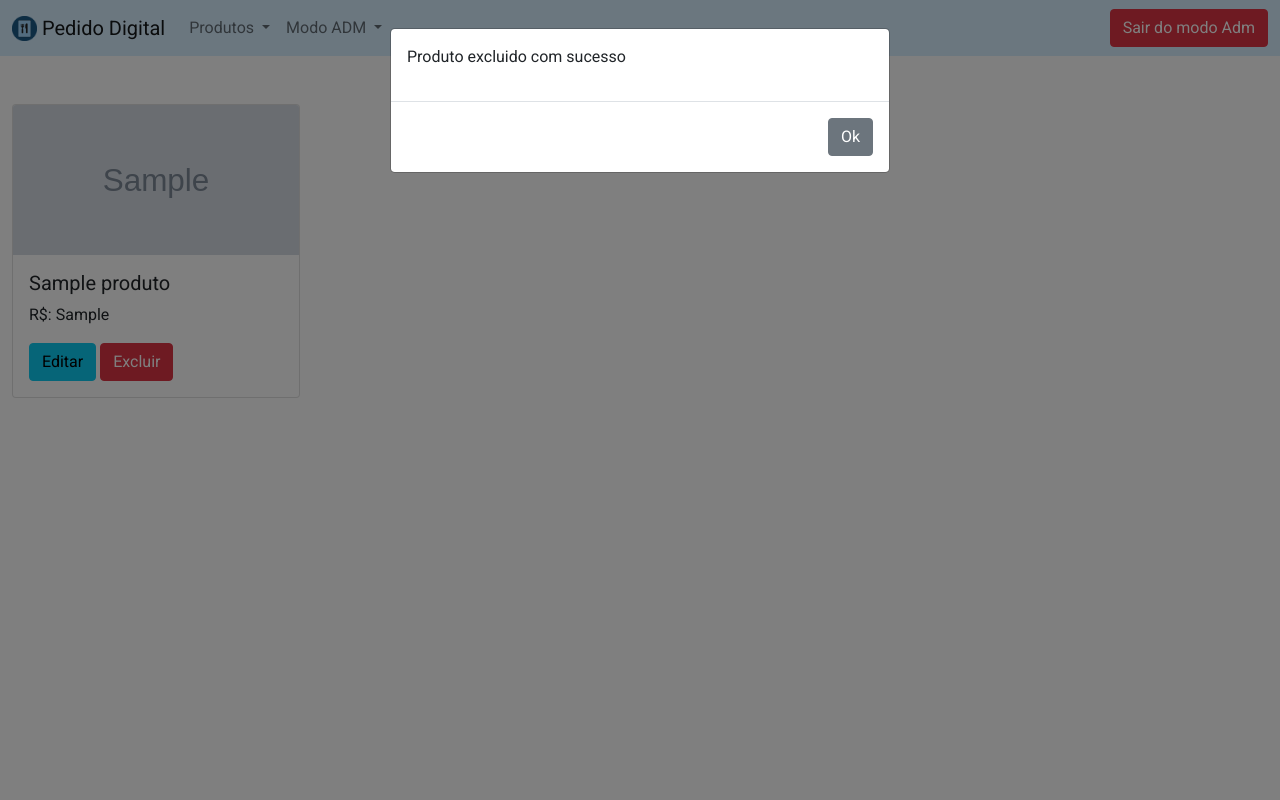
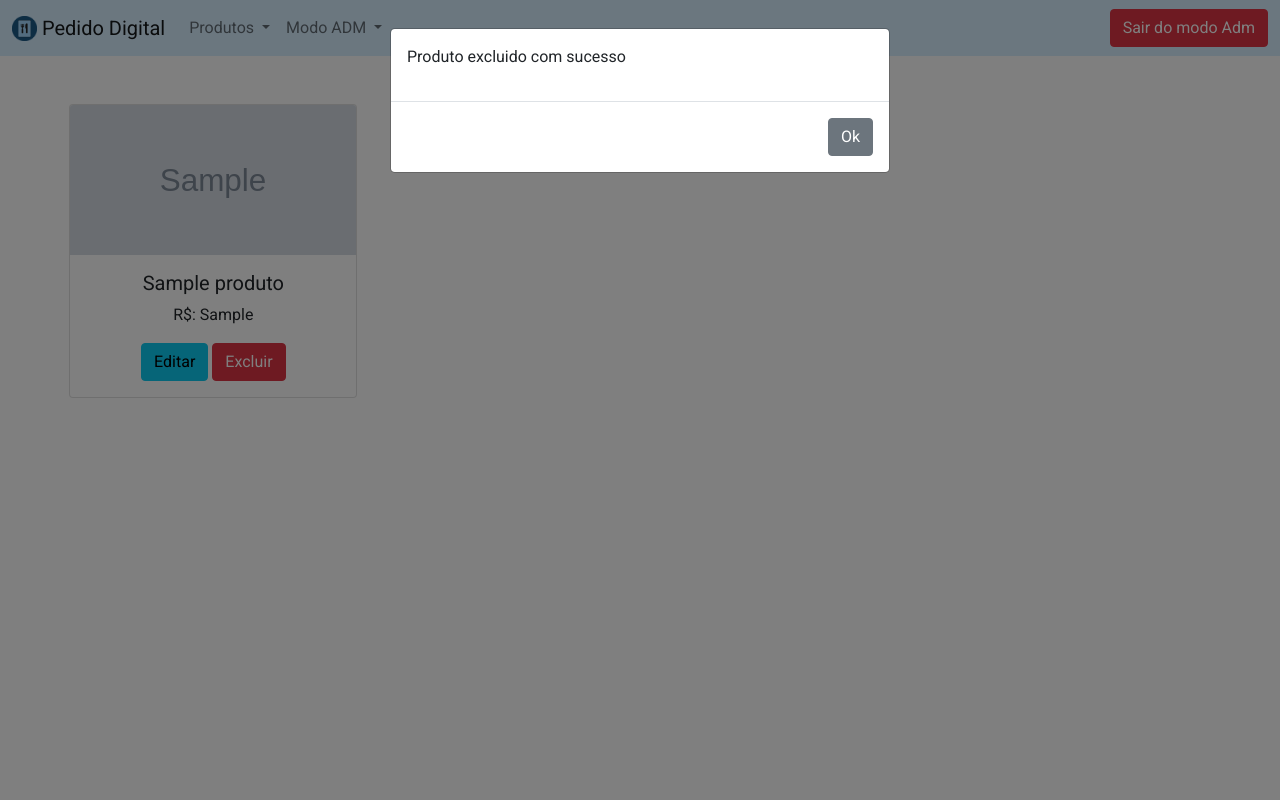
Before and after one commit to Thecnogamer/PedidoDigital, a PHP site: page /listaprodutoadm.php in a window 1280 px wide. Run offline with PHP 8.4, Linux system fonts and the light colour scheme; the visitor is signed in with stand-in values (Sample User, id 1); tables that the repository leaves empty or names only in its code hold one stand-in row (values such as "Sample post"); grey boxes marked "Sample" are stand-in pictures.

Commit message:
ajustes no design

```diff
--- a/listaproduto.php
+++ b/listaproduto.php
@@ -51,7 +51,7 @@
         $pastaArquivos = "imagens/produtos/";
 
         echo "
-                <div class='col'>
+                <div class='col-6 col-sm-4'>
                     <div class='card' onclick='modalquery(this)' style='width: 18rem; cursor:pointer;' data-bs-toggle='modal' data-bs-target='#query'>
                         <img id='fotoquery' src='$pastaArquivos$i' class='card-img-top' alt='$n' style='height: 150px; object-fit: cover'>
                         <div class='card-body'>
--- a/listaprodutoadm.php
+++ b/listaprodutoadm.php
@@ -18,7 +18,7 @@
           <p id="excluirmodaltxt">Deseja excluir esse produto?</p>
         </div>
         <div class='modal-footer'>
-          <a  id = "confexcl"href="" class='btn btn-primary' >Sim</a>
+          <a id="confexcl" href="" class='btn btn-primary'>Sim</a>
           <button type='button' class='btn btn-secondary' data-bs-dismiss='modal'>Não</button>
         </div>
       </div>
@@ -41,6 +41,7 @@
   <div class="container-fluid">
     <br>
     <br>
+    <center>
       <div class="row row-cols-3">
 
 
@@ -72,7 +73,7 @@
           $pastaArquivos = "imagens/produtos/";
 
           echo "
-                <div class='col'>
+                <div class='col-6 col-sm-4'>
                     <div class='card' onclick='modalquery(this)' style='width: 18rem; cursor:pointer;' data-bs-toggle='modal' data-bs-target='#query'>
                         <img src='$pastaArquivos$i' class='card-img-top' alt='$n' style='height: 150px; object-fit: cover'>
                         <div class='card-body'>
@@ -202,7 +203,9 @@
 
 
       </div>
+    </center>
   </div>
+
 </body>
 
 </html>
```
Lines whose indentation alone changed are shown as unchanged.
